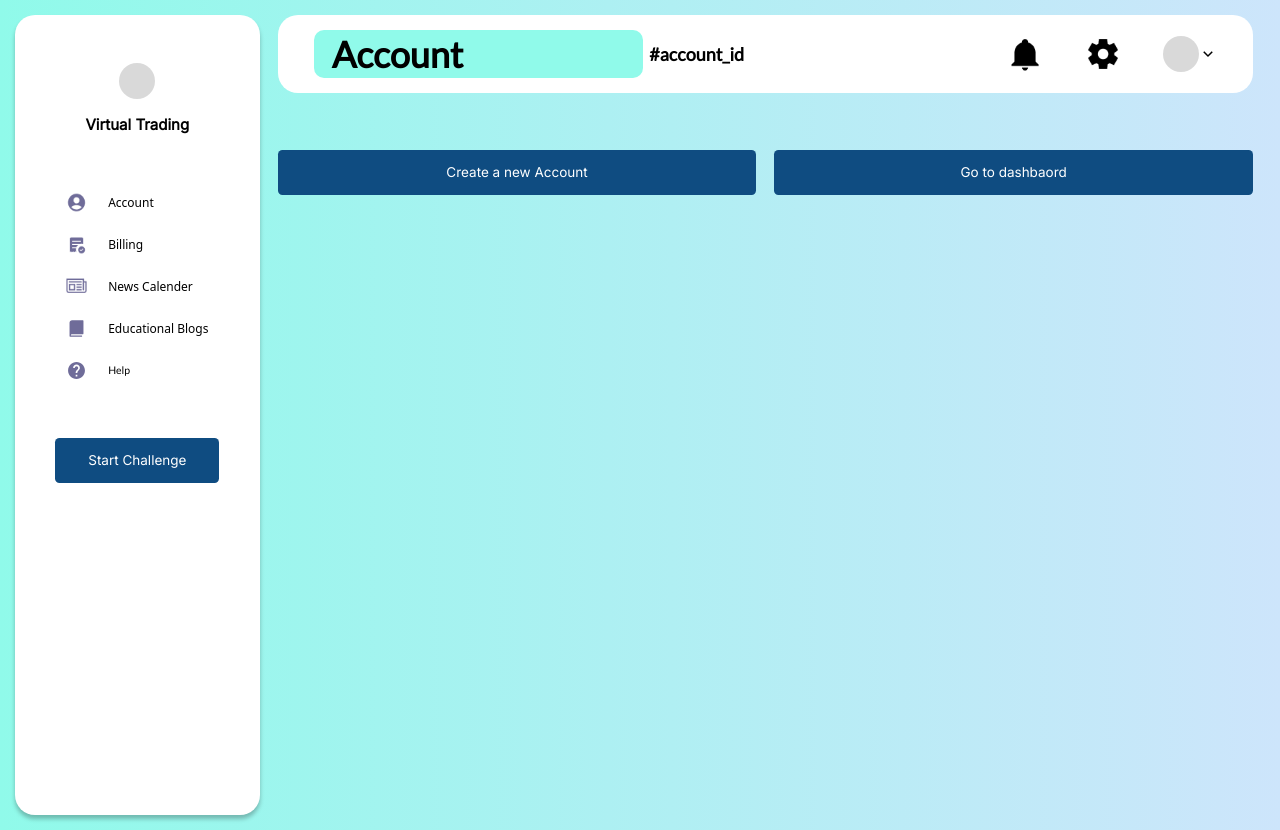
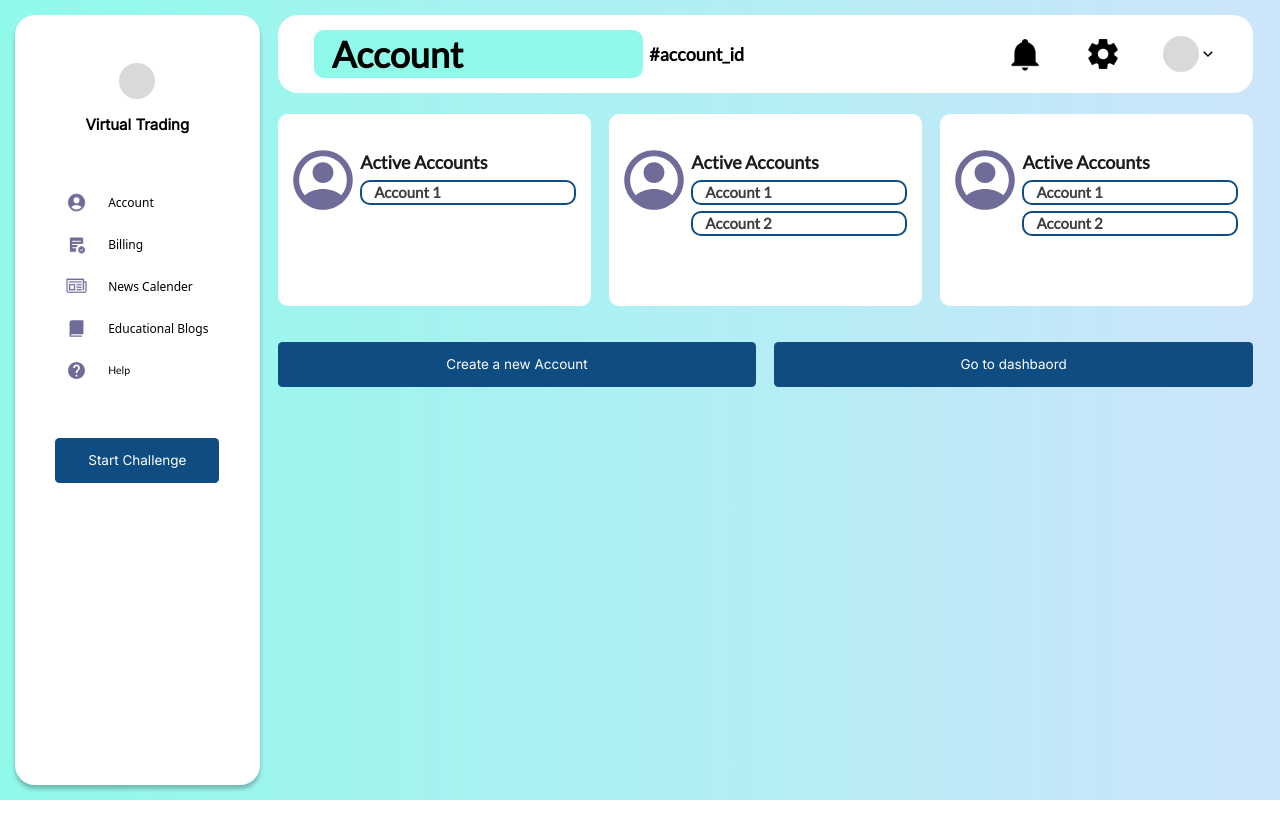
Before and after one commit to centrelocusdev/Virtual-Trading, a React (Vite) app: page /user-dashboard in a window 1280 px wide. After the commit the page ends 800 px from the top, so only its background shows below. Built offline with nearby package versions, Linux system fonts and the light colour scheme; a web font is replaced by a local one.

Commit message:
add user dashbaord

```diff
--- a/src/components/sidebar.jsx
+++ b/src/components/sidebar.jsx
@@ -13,7 +13,7 @@ import billing from '/billing.png';
 // import topup from '/dashboard-topup.svg';
 const Sidebar = () => {
   return (
-    <div className="w-1/5 h-screen shadow-box bg-white rounded-2xl.1 py-16 px-9 flex flex-col items-center gap-y-12">
+    <div className="w-1/5 overflow-y-scroll shadow-box bg-white rounded-2xl.1 py-16 px-9 flex flex-col items-center gap-y-12">
         <div className='flex flex-col gap-y-12'>
             <div className='flex flex-col gap-y-5 w-full h-fit items-center'>
             <img className='w-12 h-12' src={logo} alt='user'/>
--- a/src/pages/UserDashboard.jsx
+++ b/src/pages/UserDashboard.jsx
@@ -1,5 +1,6 @@
 import UserNav from "../components/user-nav"
 import Sidebar from "../components/sidebar"
+import user from '/dash-user.svg';
 const UserDashboard = () => {
   return (
     <div className="w-screen min-h-screen h-fit py-5 pl-5 pr-9 bg-gradient-to-r from-bg_Medium to-blue8 flex gap-x-6">
@@ -7,7 +8,48 @@ const UserDashboard = () => {
         <div className="w-4/5">
             <UserNav/>
             <div className="w-full h-fit flex flex-col py-7 gap-y-12">
-                <div></div>
+                <div className="w-full h-fit flex gap-x-6">
+                  <div className="w-1/3 py-12 h-64 px-5 bg-white flex justify-center items-center rounded-2lg">
+                    <div className="w-full h-full flex gap-2.5">
+                    <img className="h-20 w-20" src={user} alt="user"/>
+                    <div className="flex w-full flex-col gap-2">
+                      <p className="text-black2 text-2xl font-lato font-bold">Active Accounts</p>
+                      <div className="w-full px-4 flex justify-start border-2 border-solid rounded-2lg border-font_blue1 items-center">
+                        <p className="text-gray4 font-semibold text-xl font-lato">Account 1</p>
+                      </div>
+                    </div>
+                    </div>
+                  </div>
+                  <div className="w-1/3 py-12 h-64 px-5 bg-white flex justify-center items-center rounded-2lg">
+                    <div className="w-full h-full flex gap-2.5">
+                    <img className="h-20 w-20" src={user} alt="user"/>
+                    <div className="flex w-full flex-col gap-2">
+                      <p className="text-black2 text-2xl font-lato font-bold">Active Accounts</p>
+                      <div className="w-full px-4 flex justify-start border-2 border-solid rounded-2lg border-font_blue1 items-center">
+                        <p className="text-gray4 font-semibold text-xl font-lato">Account 1</p>
+                      </div>
+                      <div className="w-full px-4 flex justify-start border-2 border-solid rounded-2lg border-font_blue1 items-center">
+                        <p className="text-gray4 font-semibold text-xl font-lato">Account 2</p>
+                      </div>
+                    </div>
+                    </div>
+                  </div>
+                  <div className="w-1/3 py-12 h-64 px-5 bg-white flex justify-center items-center rounded-2lg">
+                    <div className="w-full h-full flex gap-2.5">
+                    <img className="h-20 w-20" src={user} alt="user"/>
+                    <div className="flex w-full flex-col gap-2">
+                      <p className="text-black2 text-2xl font-lato font-bold">Active Accounts</p>
+                      <div className="w-full px-4 flex justify-start border-2 border-solid rounded-2lg border-font_blue1 items-center">
+                        <p className="text-gray4 font-semibold text-xl font-lato">Account 1</p>
+                      </div>
+                      <div className="w-full px-4 flex justify-start border-2 border-solid rounded-2lg border-font_blue1 items-center">
+                        <p className="text-gray4 font-semibold text-xl font-lato">Account 2</p>
+                      </div>
+                    </div>
+                    </div>
+                  </div>
+
+                </div>
                 <div className="w-full flex gap-x-6">
                     <button className="w-1/2 px-11 py-4 bg-font_blue1 text-white rounded-md text-lg font-inter">Create a new Account</button>
                     <button className="w-1/2 px-11 py-4 bg-font_blue1 text-white rounded-md text-lg font-inter">Go to dashbaord</button>
--- a/tailwind.config.js
+++ b/tailwind.config.js
@@ -43,6 +43,7 @@ export default {
       },
       colors: {
         'bg_Dark': '#0D1B27;',
+        'black2': "#1C1C1C",
         'bg_Medium': "#90FAEA",
         'bg_Light': '#CEFFF8;',
         'font_blue1': '#0F4C81',
```
Also changed, not shown: public/dash-user.svg (added).
